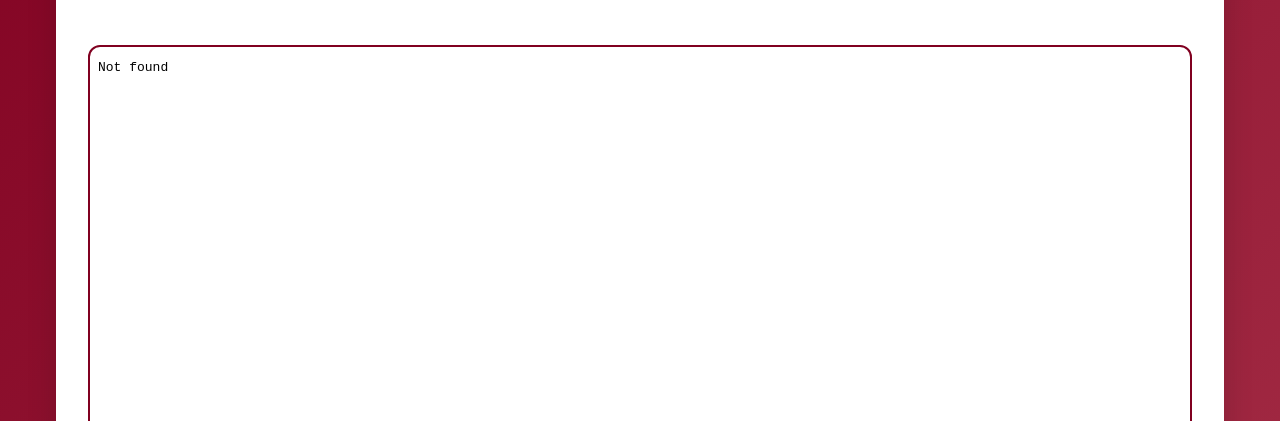
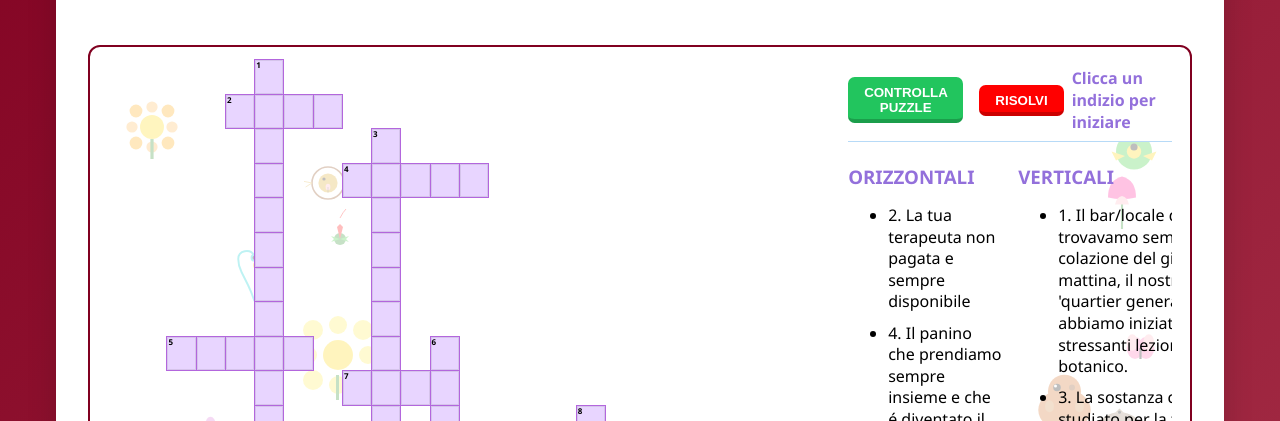
Before and after one commit to MattiaGiampaolo/giochi-rossy, a plain HTML site: page index.html in a window 1280 px wide. Both pictures are taken after a click on the button "Cruciverba". Shown: the part 379-800 px from the top of the page. Drawn offline with Linux system fonts and the light colour scheme.

Commit message:
Update iframe source path for crossword

```diff
--- a/index.html
+++ b/index.html
@@ -59,7 +59,7 @@
         <section id="crossword" class="game-section">
             <div class="section-content">
                 <h2>🔤 Cruciverba</h2>
-                <iframe id="crossword-iframe" src="cruciverba_advanced.html?v=1" style="width: 100%; height: 800px; border: 2px solid #800020; border-radius: 12px; margin-top: 2rem;"></iframe>
+                <iframe id="crossword-iframe" src="asset/cruciverba_advanced.html?v=1" style="width: 100%; height: 800px; border: 2px solid #800020; border-radius: 12px; margin-top: 2rem;"></iframe>
             </div>
         </section>
 
```
